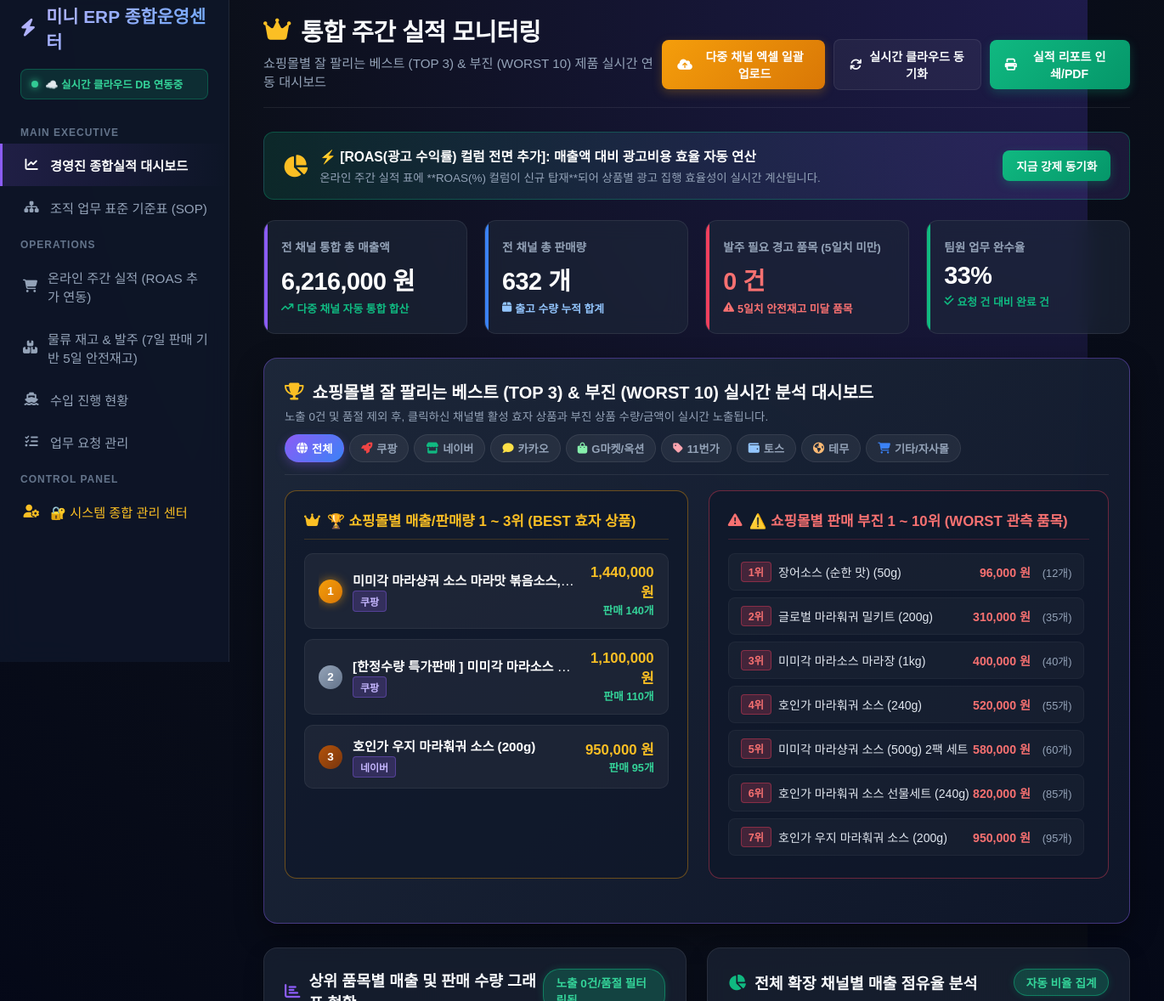
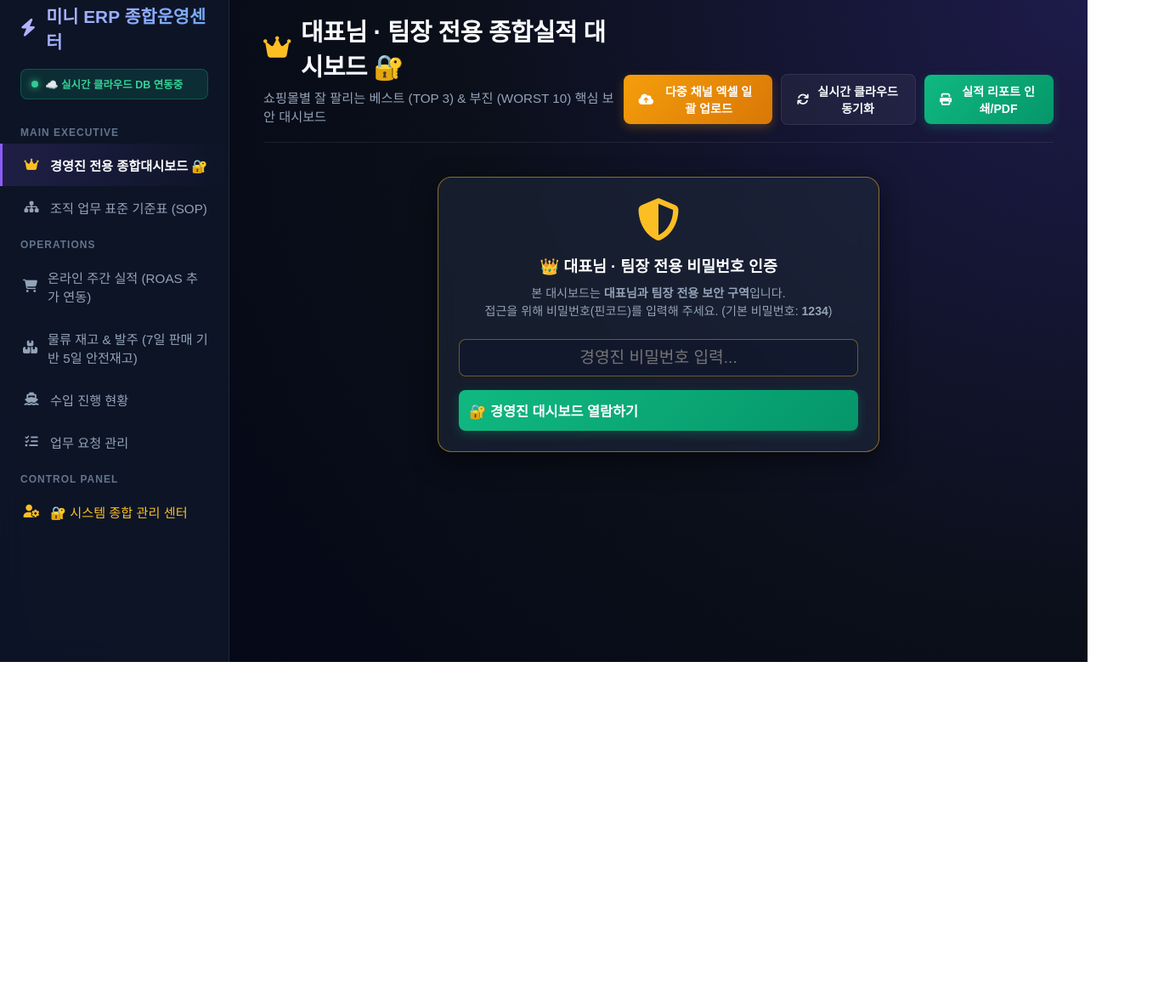
Before and after one commit to zhenghaidan77-ui/MINI-ERP, a website: page Hyejin_Mini_ERP.html in a window 1280 px wide. Shown: the part 21-1199 px from the top of the page at 85% size, 1370 px wide, since content can reach past the window. After the commit the page ends 800 px from the top, so only its background shows below. Drawn offline with nearby package versions, Linux system fonts and the light colour scheme; a web font is replaced by a local one.

Commit message:
feat: Remove issue/action columns and build CEO/Leader dedicated security auth for executive dashboard

```diff
--- a/Hyejin_Mini_ERP.html
+++ b/Hyejin_Mini_ERP.html
@@ -555,7 +555,7 @@
 
         <div class="nav-category">Main Executive</div>
         <a class="nav-item active" data-target="ceo-report">
-            <i class="fa-solid fa-chart-line"></i> 경영진 종합실적 대시보드
+            <i class="fa-solid fa-crown" style="color:#fbbf24;"></i> 경영진 전용 종합대시보드 🔐
         </a>
         <a class="nav-item" data-target="dashboard">
             <i class="fa-solid fa-sitemap"></i> 조직 업무 표준 기준표 (SOP)
@@ -582,13 +582,13 @@
     </div>
 
     <!-- ============================================================================== -->
-    <!-- 1. 경영진 종합실적 대시보드 (MAIN DASHBOARD & BEST/WORST RANKING CENTER) -->
+    <!-- 1. 경영진 종합실적 대시보드 (대표님 & 팀장 전용 보안 접근 시스템) -->
     <!-- ============================================================================== -->
     <div id="ceo-report" class="main-content active">
         <div class="header">
             <div>
-                <h1><i class="fa-solid fa-crown" style="color: #fbbf24;"></i> 통합 주간 실적 모니터링</h1>
-                <p>쇼핑몰별 잘 팔리는 베스트 (TOP 3) & 부진 (WORST 10) 제품 실시간 연동 대시보드</p>
+                <h1><i class="fa-solid fa-crown" style="color: #fbbf24;"></i> 대표님 · 팀장 전용 종합실적 대시보드 🔐</h1>
+                <p>쇼핑몰별 잘 팔리는 베스트 (TOP 3) & 부진 (WORST 10) 핵심 보안 대시보드</p>
             </div>
             <div class="header-actions">
                 <button class="btn btn-upload" onclick="openUploadModal('online')"><i class="fa-solid fa-cloud-arrow-up"></i> 다중 채널 엑셀 일괄 업로드</button>
@@ -597,15 +597,28 @@
             </div>
         </div>
 
+        <!-- 경영진 전용 비밀번호 인증 잠금 폼 -->
+        <div id="ceoAuthBox" class="card grid-full" style="max-width: 520px; margin: 40px auto; text-align: center; border: 1px solid rgba(251, 191, 36, 0.5); box-shadow: 0 10px 30px rgba(0,0,0,0.5);">
+            <i class="fa-solid fa-shield-halved" style="font-size: 50px; color: #fbbf24; margin-bottom: 16px;"></i>
+            <h3 style="justify-content: center; margin-bottom: 10px; color: #ffffff;">👑 대표님 · 팀장 전용 비밀번호 인증</h3>
+            <p style="font-size: 0.88rem; color: var(--text-muted); margin-bottom: 22px; line-height: 1.5;">
+                본 대시보드는 <b>대표님과 팀장 전용 보안 구역</b>입니다.<br/>접근을 위해 비밀번호(핀코드)를 입력해 주세요. (기본 비밀번호: <b>1234</b>)
+            </p>
+            <input type="password" id="ceoPinInput" class="admin-input" placeholder="경영진 비밀번호 입력..." style="text-align: center; font-size: 1.2rem; margin-bottom: 16px; border-color: rgba(251,191,36,0.4);" onkeyup="if(event.key==='Enter') authenticateCEO()">
+            <button class="btn btn-emerald" style="width: 100%; font-size: 1.02rem; padding: 12px;" onclick="authenticateCEO()">🔐 경영진 대시보드 열람하기</button>
+        </div>
+
+        <!-- 인증 성공 후 노출되는 전용 대시보드 컨텐츠 -->
+        <div id="ceoDashboardContent" style="display: none;">
             <div style="background: linear-gradient(90deg, rgba(16, 185, 129, 0.15), rgba(139, 92, 246, 0.15)); border: 1px solid rgba(16, 185, 129, 0.3); border-radius: 12px; padding: 16px 22px; margin-bottom: 24px; display: flex; align-items: center; justify-content: space-between;">
                 <div style="display: flex; align-items: center; gap: 14px;">
-                <i class="fa-solid fa-chart-pie" style="font-size: 26px; color: #fbbf24;"></i>
+                    <i class="fa-solid fa-user-shield" style="font-size: 26px; color: #fbbf24;"></i>
                     <div>
-                    <strong style="font-size: 0.98rem; color: #ffffff;">⚡ [ROAS(광고 수익률) 컬럼 전면 추가]: 매출액 대비 광고비용 효율 자동 연산</strong>
-                    <p style="font-size: 0.84rem; color: var(--text-muted); margin-top: 3px;">온라인 주간 실적 표에 **ROAS(%) 컬럼이 신규 탑재**되어 상품별 광고 집행 효율성이 실시간 계산됩니다.</p>
-                </div>
-            </div>
-            <button class="btn btn-emerald" style="padding: 8px 16px; font-size: 0.85rem;" onclick="syncFromCloud(true)">지금 강제 동기화</button>
+                        <strong style="font-size: 0.98rem; color: #ffffff;">⚡ [대표님 & 팀장 전용 열람 권한 승인됨]: 온라인 종합실적 모니터링 모드</strong>
+                        <p style="font-size: 0.84rem; color: var(--text-muted); margin-top: 3px;">실시간 매출액, 판매량, 5일 안전재고 미달 품목 및 ROAS 지표가 실시간 공유됩니다.</p>
+                    </div>
+                </div>
+                <button class="btn btn-outline" style="padding: 8px 16px; font-size: 0.85rem;" onclick="lockCEODashboard()">🔒 열람 잠금</button>
             </div>
 
             <!-- 핵심 KPI 상단 카드 -->
@@ -701,6 +714,7 @@
                 </div>
             </div>
         </div>
+    </div>
 
     <!-- ============================================================================== -->
     <!-- 2. 조직 업무 표준 기준표 (SOP) -->
@@ -751,7 +765,7 @@
     </div>
 
     <!-- ============================================================================== -->
-    <!-- 3. 온라인 주간 운영 현황 (ROAS 신규 컬럼 연동) -->
+    <!-- 3. 온라인 주간 운영 현황 (이슈/액션플랜 삭제 및 ROAS 연동) -->
     <!-- ============================================================================== -->
     <div id="online" class="main-content">
         <div class="header">
@@ -784,8 +798,6 @@
                         <th data-key="adSpend">총 광고비(원)</th>
                         <th data-key="roas">ROAS (광고수익률)</th>
                         <th data-key="inventory">재고 현황</th>
-                        <th data-key="issue">이슈 및 문제점</th>
-                        <th data-key="action">이번 주 액션 플랜</th>
                         <th data-key="status">진행 상태</th>
                         <th style="width: 60px;">관리</th>
                     </tr>
@@ -798,7 +810,7 @@
                         <td id="sum-online-revenue">0 원</td>
                         <td id="sum-online-adspend" style="color: #fbbf24;">0 원</td>
                         <td id="sum-online-roas" style="color: #34d399;">0%</td>
-                        <td colspan="5">-</td>
+                        <td colspan="3">-</td>
                     </tr>
                 </tfoot>
             </table>
@@ -925,7 +937,7 @@
         <div class="header">
             <div>
                 <h1><i class="fa-solid fa-user-gear" style="color: #fbbf24;"></i> 🔐 시스템 종합 관리 센터</h1>
-                <p>시스템 권한 설정, 팀원 편집 락(Lock), 안전재고 임계값 및 실시간 클라우드 DB 관리</p>
+                <p>시스템 권한 설정, 대표님/팀장 전용 핀코드, 팀원 편집 락(Lock) 및 클라우드 DB 관리</p>
             </div>
             <div class="header-actions">
                 <button class="btn btn-danger" onclick="resetAllData()"><i class="fa-solid fa-rotate-left"></i> 데이터 초기화 (Reset)</button>
@@ -936,7 +948,7 @@
             <i class="fa-solid fa-lock" style="font-size: 45px; color: #fbbf24; margin-bottom: 16px;"></i>
             <h3 style="justify-content: center; margin-bottom: 10px;">관리자 핀코드(비밀번호) 인증</h3>
             <p style="font-size: 0.88rem; color: var(--text-muted); margin-bottom: 20px;">관리자 전용 설정 변경을 위해 핀코드를 입력하세요. (기본 핀코드: <b>1234</b>)</p>
-            <input type="password" id="adminPinInput" class="admin-input" placeholder="비밀번호 입력..." style="text-align: center; font-size: 1.2rem; margin-bottom: 16px;">
+            <input type="password" id="adminPinInput" class="admin-input" placeholder="비밀번호 입력..." style="text-align: center; font-size: 1.2rem; margin-bottom: 16px;" onkeyup="if(event.key==='Enter') authenticateAdmin()">
             <button class="btn btn-emerald" style="width: 100%;" onclick="authenticateAdmin()">관리자 인증하기</button>
         </div>
 
@@ -944,7 +956,7 @@
             <div class="grid-2">
                 <div class="card">
                     <div class="card-header">
-                        <h3><i class="fa-solid fa-key" style="color: var(--accent-purple);"></i> 팀원 쓰기 권한 & 비밀번호 변경</h3>
+                        <h3><i class="fa-solid fa-key" style="color: var(--accent-purple);"></i> 경영진 전용 비밀번호 및 편집 권한 설정</h3>
                     </div>
                     <div style="display: flex; justify-content: space-between; align-items: center; background: rgba(15,23,42,0.6); padding: 16px; border-radius: 10px; margin-bottom: 18px;">
                         <div>
@@ -958,9 +970,9 @@
                     </div>
 
                     <div style="margin-top: 15px;">
-                        <label style="font-size: 0.85rem; font-weight: 700; color: var(--text-muted); display: block; margin-bottom: 6px;">관리자 핀코드(비밀번호) 변경</label>
+                        <label style="font-size: 0.85rem; font-weight: 700; color: var(--text-muted); display: block; margin-bottom: 6px;">대표님 · 팀장 대시보드 전용 핀코드(비밀번호) 변경</label>
                         <div style="display: flex; gap: 10px;">
-                            <input type="password" id="newPinInput" class="admin-input" placeholder="새 비밀번호 입력...">
+                            <input type="password" id="newPinInput" class="admin-input" placeholder="새 비밀번호 입력 (기본: 1234)...">
                             <button class="btn" onclick="changeAdminPin()">변경 저장</button>
                         </div>
                     </div>
@@ -1077,7 +1089,7 @@
     </div>
 
     <!-- ============================================================================== -->
-    <!-- JAVASCRIPT SYSTEM ENGINE (ROAS COLUMN & DYNAMIC CALCULATION INTEGRATED) -->
+    <!-- JAVASCRIPT SYSTEM ENGINE (EXECUTIVE DASHBOARD AUTH & REMOVED COLUMNS) -->
     <!-- ============================================================================== -->
     <script>
         const CLOUD_STORAGE_KEY = 'hyejin_mini_erp_global_db_v1';
@@ -1094,22 +1106,58 @@
                 document.getElementById(targetId).classList.add('active');
 
                 if (targetId === 'ceo-report') {
+                    checkCEOAuthAndRender();
+                }
+            });
+        });
+
+        // EXECUTIVE (대표님 & 팀장) DASHBOARD SECURITY AUTH SYSTEM
+        function checkCEOAuthAndRender() {
+            const isAuth = sessionStorage.getItem('erp_ceo_authed') === 'true';
+            const authBox = document.getElementById('ceoAuthBox');
+            const dashContent = document.getElementById('ceoDashboardContent');
+
+            if (isAuth) {
+                authBox.style.display = 'none';
+                dashContent.style.display = 'block';
                 updateDashboardAnalytics();
-                }
-            });
-        });
+            } else {
+                authBox.style.display = 'block';
+                dashContent.style.display = 'none';
+            }
+        }
+
+        function authenticateCEO() {
+            const inputPin = document.getElementById('ceoPinInput').value;
+            const currentPin = localStorage.getItem('erp_admin_pin') || '1234';
+
+            if (inputPin === currentPin) {
+                sessionStorage.setItem('erp_ceo_authed', 'true');
+                document.getElementById('ceoPinInput').value = '';
+                checkCEOAuthAndRender();
+                showToast('👑 대표님 · 팀장 전용 종합 대시보드 열람이 승인되었습니다.');
+            } else {
+                alert('❌ 비밀번호가 올바르지 않습니다. (기본 비밀번호: 1234)');
+            }
+        }
+
+        function lockCEODashboard() {
+            sessionStorage.removeItem('erp_ceo_authed');
+            checkCEOAuthAndRender();
+            showToast('🔒 대표님 · 팀장 전용 대시보드가 열람 잠금 처리되었습니다.');
+        }
 
         // Default Sample Data
         const defaultOnline = [
-            {"channel":"쿠팡","item":"미미각 마라샹궈 소스 마라맛 볶음소스, 1개, 500g","sales":"140","revenue":"1440000","adSpend":"180000","inventory":"250","issue":"정상 판매중","action":"쿠팡 타임딜 기획","status":"진행중"},
-            {"channel":"쿠팡","item":"[한정수량 특가판매 ] 미미각 마라소스 마라장 업소용, 1kg, 1개","sales":"110","revenue":"1100000","adSpend":"120000","inventory":"180","issue":"인기 품목","action":"추가 생산","status":"완료"},
-            {"channel":"네이버","item":"호인가 우지 마라훠궈 소스 (200g)","sales":"95","revenue":"950000","adSpend":"100000","inventory":"250","issue":"정상 판매중","action":"네이버 숏클립","status":"진행중"},
-            {"channel":"카카오","item":"호인가 마라훠궈 소스 선물세트 (240g)","sales":"85","revenue":"820000","adSpend":"70000","inventory":"160","issue":"톡딜 진행","action":"카카오 톡딜 메인 노출","status":"진행중"},
-            {"channel":"G마켓","item":"미미각 마라샹궈 소스 (500g) 2팩 세트","sales":"60","revenue":"580000","adSpend":"50000","inventory":"140","issue":"빅스마일데이","action":"쿠폰 프로모션","status":"진행중"},
-            {"channel":"11번가","item":"호인가 마라훠궈 소스 (240g)","sales":"55","revenue":"520000","adSpend":"40000","inventory":"120","issue":"십일절 특가","action":"타임딜 등록","status":"진행중"},
-            {"channel":"토스","item":"미미각 마라소스 마라장 (1kg)","sales":"40","revenue":"400000","adSpend":"30000","inventory":"90","issue":"공구 기획","action":"토스동네공구 기획","status":"완료"},
-            {"channel":"테무","item":"글로벌 마라훠궈 밀키트 (200g)","sales":"35","revenue":"310000","adSpend":"25000","inventory":"80","issue":"해외직송","action":"물류 센터 입고","status":"진행중"},
-            {"channel":"자사몰","item":"장어소스 (순한 맛) (50g)","sales":"12","revenue":"96000","adSpend":"10000","inventory":"420","issue":"부진 품목","action":"할인 행사","status":"대기"}
+            {"channel":"쿠팡","item":"미미각 마라샹궈 소스 마라맛 볶음소스, 1개, 500g","sales":"140","revenue":"1440000","adSpend":"180000","inventory":"250","status":"진행중"},
+            {"channel":"쿠팡","item":"[한정수량 특가판매 ] 미미각 마라소스 마라장 업소용, 1kg, 1개","sales":"110","revenue":"1100000","adSpend":"120000","inventory":"180","status":"완료"},
+            {"channel":"네이버","item":"호인가 우지 마라훠궈 소스 (200g)","sales":"95","revenue":"950000","adSpend":"100000","inventory":"250","status":"진행중"},
+            {"channel":"카카오","item":"호인가 마라훠궈 소스 선물세트 (240g)","sales":"85","revenue":"820000","adSpend":"70000","inventory":"160","status":"진행중"},
+            {"channel":"G마켓","item":"미미각 마라샹궈 소스 (500g) 2팩 세트","sales":"60","revenue":"580000","adSpend":"50000","inventory":"140","status":"진행중"},
+            {"channel":"11번가","item":"호인가 마라훠궈 소스 (240g)","sales":"55","revenue":"520000","adSpend":"40000","inventory":"120","status":"진행중"},
+            {"channel":"토스","item":"미미각 마라소스 마라장 (1kg)","sales":"40","revenue":"400000","adSpend":"30000","inventory":"90","status":"완료"},
+            {"channel":"테무","item":"글로벌 마라훠궈 밀키트 (200g)","sales":"35","revenue":"310000","adSpend":"25000","inventory":"80","status":"진행중"},
+            {"channel":"자사몰","item":"장어소스 (순한 맛) (50g)","sales":"12","revenue":"96000","adSpend":"10000","inventory":"420","status":"대기"}
         ];
 
         const defaultInventory = [
@@ -1130,7 +1178,8 @@
             {"date":"10/21","request":"신규 수입 마라도삭면 샘플 확인","pic":"정해단 팀장","deadline":"10/25","status":"대기","completeDate":"-"}
         ];
 
-        const onlineHeaders = ['channel', 'item', 'sales', 'revenue', 'adSpend', 'roas', 'inventory', 'issue', 'action', 'status'];
+        // REMOVED issue AND action COLUMNS
+        const onlineHeaders = ['channel', 'item', 'sales', 'revenue', 'adSpend', 'roas', 'inventory', 'status'];
         const inventoryHeaders = ['item', 'supplier', 'moq', 'safeStock', 'currentStock', 'orderNeed'];
         const importHeaders = ['item', 'supplier', 'price', 'moq', 'qty', 'payment', 'production', 'shipping', 'customs', 'eta', 'current'];
         const taskHeaders = ['date', 'request', 'pic', 'deadline', 'status', 'completeDate'];
@@ -1248,7 +1297,7 @@
             };
         }
 
-        // Render Table Function - ROAS DYNAMIC DISPLAY ADDED
+        // Render Table Function
         function renderTable(tableId, storageKey, defaultData, headers) {
             const rawData = JSON.parse(localStorage.getItem(storageKey)) || defaultData;
             const tbody = document.querySelector(`#${tableId} tbody`);
@@ -1555,7 +1604,7 @@
 
             if (!topBox || !worstBox) return;
 
-            let activeList = onlineData.filter(r => !isInvalidOrZeroOrSoldOut(r.issue || r.status, r.item, r.impression, r.sales, r.revenue));
+            let activeList = onlineData.filter(r => !isInvalidOrZeroOrSoldOut(r.status, r.item, r.impression, r.sales, r.revenue));
 
             let filtered = activeList.filter(r => {
                 if (activeRankChannel === 'ALL') return true;
@@ -1634,7 +1683,7 @@
             const inventoryData = JSON.parse(localStorage.getItem('erp_inventory')) || defaultInventory;
             const taskData = JSON.parse(localStorage.getItem('erp_task')) || defaultTask;
 
-            const activeOnline = onlineData.filter(r => !isInvalidOrZeroOrSoldOut(r.issue || r.status, r.item, r.impression, r.sales, r.revenue));
+            const activeOnline = onlineData.filter(r => !isInvalidOrZeroOrSoldOut(r.status, r.item, r.impression, r.sales, r.revenue));
 
             let totalRev = 0;
             let totalSales = 0;
@@ -1807,7 +1856,7 @@
             if (newPin && newPin.length >= 4) {
                 localStorage.setItem('erp_admin_pin', newPin);
                 document.getElementById('newPinInput').value = '';
-                showToast('🔑 관리자 비밀번호가 새로 저장되었습니다.');
+                showToast('🔑 대표님/팀장 전용 비밀번호가 성공적으로 변경되었습니다.');
             } else {
                 alert('4자리 이상의 새 비밀번호를 입력해주세요.');
             }
@@ -1860,6 +1909,7 @@
                 localStorage.removeItem('erp_task');
                 localStorage.removeItem('erp_org_config');
                 localStorage.removeItem('erp_locked');
+                sessionStorage.removeItem('erp_ceo_authed');
                 reloadAllTables();
                 syncToCloud(true);
                 showToast('전체 시스템 데이터가 초기화되었습니다.');
@@ -2012,7 +2062,7 @@
                                 ]);
                                 if (!rawItemName) continue;
 
-                                const itemStatus = findValue(itemObj, ['상태', '진행상태', '판매상태', 'Status', 'issue']);
+                                const itemStatus = findValue(itemObj, ['상태', '진행상태', '판매상태', 'Status']);
                                 const impressionVal = findValue(itemObj, ['노출수', '노출 수', '노출량', '노출', 'impression', 'impressions', 'view_count']);
                                 const salesQty = findValue(itemObj, ['총 판매량(개)', '판매량', '수량', '판매수량', 'sales_qty', 'Qty']) || '0';
                                 const revenueAmt = findValue(itemObj, ['총 매출(원)', '매출액', '총매출', '결제금액', 'revenue', 'Amount']) || '0';
@@ -2036,9 +2086,7 @@
                                     roas: roasCalculated.roasStr,
                                     inventory: String(stockQty),
                                     impression: String(impressionVal || ''),
-                                    issue: itemStatus || '정상 노출/판매중',
-                                    action: '프로모션 검토',
-                                    status: '진행중'
+                                    status: itemStatus || '진행중'
                                 });
                             }
                         }
@@ -2161,7 +2209,7 @@
             if (isLocked) document.body.classList.add('locked');
             else document.body.classList.remove('locked');
 
-            updateDashboardAnalytics();
+            checkCEOAuthAndRender();
         }
 
         function filterTable(tableId, query) {
```
Also changed, not shown: index.html (+90 -42 lines). Lines whose indentation alone changed are shown as unchanged.
